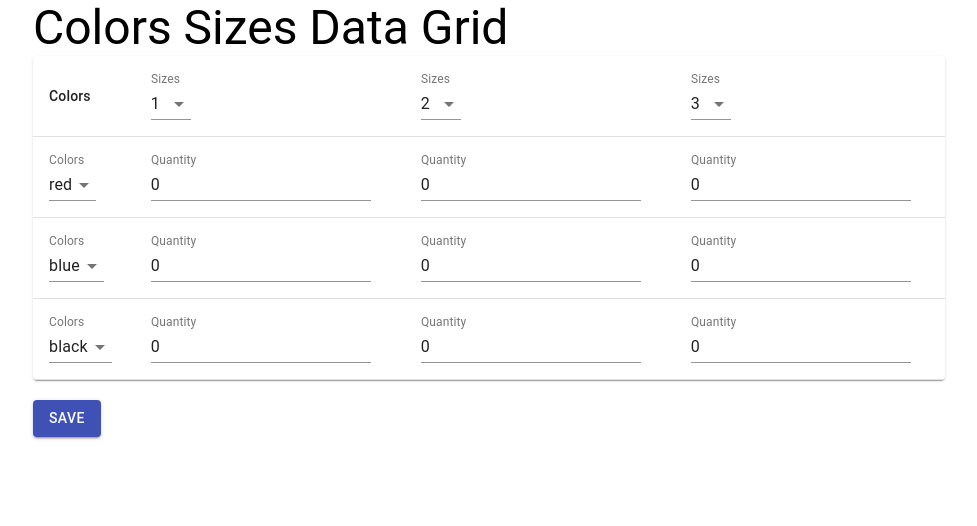
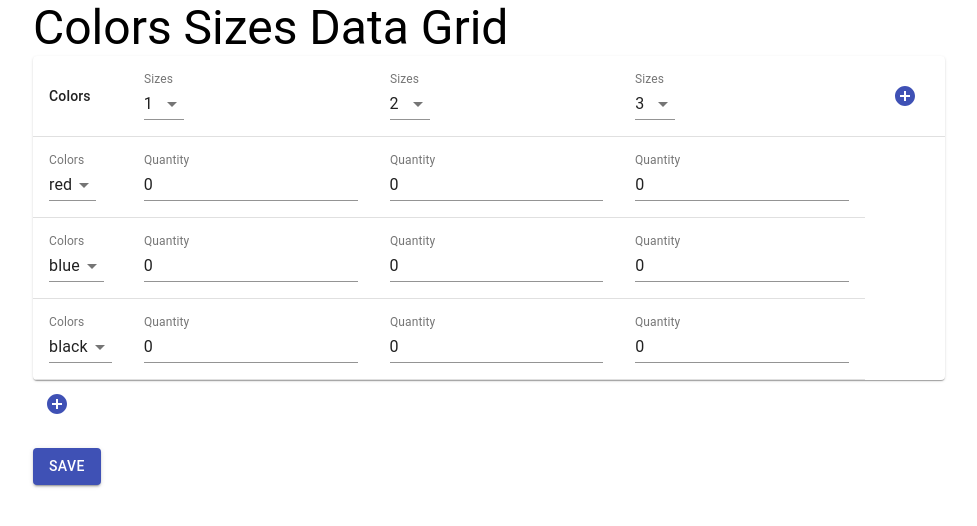
Before and after one commit to ahmady016/colors-sizes-task, a React (Create React App) app: page / in a window 1280 px wide. Shown: the top 526 px of the page, without its empty margins (151-1128 px from the left). Built offline with nearby package versions, Linux system fonts and the light colour scheme.

Commit message:
Add more Sizes, Colors to the grid

```diff
--- a/src/components/SizesColorsTable.js
+++ b/src/components/SizesColorsTable.js
@@ -1,5 +1,4 @@
 import React from 'react'
-import { nanoid } from 'nanoid'
 
 import Paper from '@material-ui/core/Paper'
 import TableContainer from '@material-ui/core/TableContainer'
@@ -9,34 +8,38 @@ import TableHead from '@material-ui/core/TableHead'
 import TableRow from '@material-ui/core/TableRow'
 import TableCell from '@material-ui/core/TableCell'
 import Button from '@material-ui/core/Button'
+import IconButton from '@material-ui/core/IconButton'
+import AddCircleIcon from '@material-ui/icons/AddCircle'
 
 import SizesDropdown from './SizesDropdown'
 import ColorsDropdown from './ColorsDropdown'
 import QuantityInput from './QuantityInput'
 
 import { sizes, colors } from '../constants'
+import { getInitialValues, getNextSizeValue, getNextColorValue } from '../helpers'
 
 function SizesColorsTable({ sizesCols, colorsRows }) {
-	const topSizes = sizes.slice(0, sizesCols)
-	const topColors = colors.slice(0, colorsRows)
-	const initialResult = topSizes
-		.map((size) => {
-			return topColors.map((color) => ({
-				id: nanoid(),
-				size,
-				color,
-				quantity: 0,
-			}))
-		})
-		.flat()
+	const [topSizes, setTopSizes] = React.useState(() => sizes.slice(0, sizesCols))
+	const [topColors, setTopColors] = React.useState(() => colors.slice(0, colorsRows))
 
-	const [allSelectedSizes, setAllSelectedSizes] = React.useState(topSizes)
-	const [allSelectedColors, setAllSelectedColors] = React.useState(topColors)
-	const [result, setResult] = React.useState(initialResult)
+	const [allSelectedSizes, setAllSelectedSizes] = React.useState([...topSizes])
+	const [allSelectedColors, setAllSelectedColors] = React.useState([...topColors])
 
-	React.useEffect(() => {
-		console.log(result)
-	}, [result])
+	const [result, setResult] = React.useState(getInitialValues(topSizes, topColors))
+
+	const addMoreSize = React.useCallback(e => {
+		const newSizes = [...topSizes, getNextSizeValue(allSelectedSizes)]
+		setTopSizes(newSizes)
+		setAllSelectedSizes([...newSizes])
+		setResult(getInitialValues(newSizes, topColors))
+	}, [topSizes, topColors, allSelectedSizes])
+
+	const addMoreColor = React.useCallback(e => {
+		const newColors = [...topColors, getNextColorValue(allSelectedColors)]
+		setTopColors(newColors)
+		setAllSelectedColors([...newColors])
+		setResult(getInitialValues(topSizes, newColors))
+	}, [topSizes, topColors, allSelectedColors])
 
 	return (
 		<>
@@ -54,6 +57,11 @@ function SizesColorsTable({ sizesCols, colorsRows }) {
 									/>
 								</TableCell>
 							))}
+							<TableCell>
+								<IconButton color="primary" aria-label="add more size" onClick={addMoreSize}>
+									<AddCircleIcon />
+								</IconButton>
+							</TableCell>
 						</TableRow>
 					</TableHead>
 					<TableBody>
@@ -81,6 +89,12 @@ function SizesColorsTable({ sizesCols, colorsRows }) {
 					</TableBody>
 				</Table>
 			</TableContainer>
+
+			<IconButton color="primary" aria-label="add more size" onClick={addMoreColor}>
+				<AddCircleIcon />
+			</IconButton>
+
+			<br />
 			<br />
 			<Button
 				variant="contained"
--- /dev/null
+++ b/src/helpers.ts
@@ -0,0 +1,33 @@
+import { nanoid } from "nanoid"
+import { sizes, colors } from "./constants"
+
+export const getInitialValues = (topSizes: number[], topColors: string[]) =>
+  () => {
+    return topSizes
+      .map(size => topColors
+        .map(color => ({
+          id: nanoid(6),
+          size,
+          color,
+          quantity: 0,
+        })
+        )
+      )
+      .flat()
+  }
+
+export const getNextSizeValue = (selectedSizes: number[]) => {
+  let i = 0
+  while (selectedSizes.includes(sizes[i])) {
+    i++
+  }
+  return sizes[i]
+}
+
+export const getNextColorValue = (selectedColors: string[]) => {
+  let i = 0
+  while (selectedColors.includes(colors[i])) {
+    i++
+  }
+  return colors[i]
+}
```
